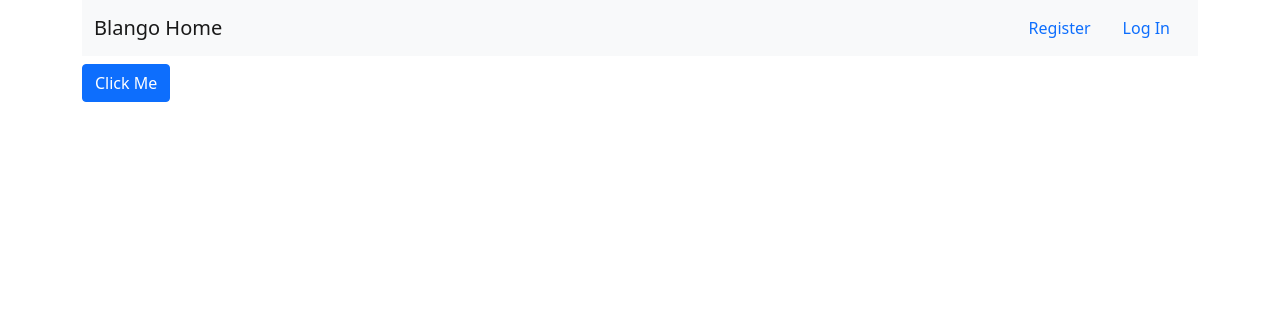
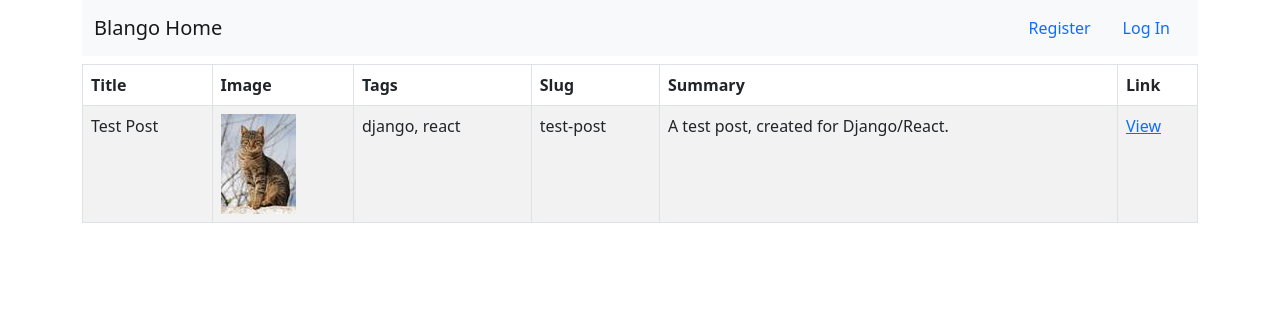
Before and after one commit to SonQBChau/django_codio, a Django app: template templates/blog/post-table.html in a window 1280 px wide. Shown: the top 316 px of the page. Run offline with Django 3.2, Linux system fonts and the light colour scheme; the template is opened without the code that fills it, so the values that code supplies are empty; parts of the project's set-up code (start-up, migrations or seed data) failed here and were passed over; some libraries are stand-ins or nearby versions.

Commit message:
Finish JSX

```diff
--- a/blog/static/blog/blog.js
+++ b/blog/static/blog/blog.js
@@ -1,25 +1,88 @@
-class ClickButton extends React.Component {
+class PostRow extends React.Component {
+  render() {
+    const post = this.props.post;
+    let thumbnail;
+    if (post.hero_image.thumbnail) {
+      thumbnail = <img src={post.hero_image.thumbnail} />;
+    } else {
+      thumbnail = "-";
+    }
+    return (
+      <tr>
+        <td>{post.title}</td>
+        <td>{thumbnail}</td>
+        <td>{post.tags.join(", ")}</td>
+        <td>{post.slug}</td>
+        <td>{post.summary}</td>
+        <td>
+          <a href={"/post/" + post.slug + "/"}>View</a>
+        </td>
+      </tr>
+    );
+  }
+}
+
+class PostTable extends React.Component {
   state = {
-    wasClicked: false,
+    dataLoaded: true,
+    data: {
+      results: [
+        {
+          id: 15,
+          tags: ["django", "react"],
+          hero_image: {
+            thumbnail:
+              "/media/__sized__/hero_images/cat-thumbnail-100x100-70.jpg",
+            full_size: "/media/hero_images/cat-thumbnail-300x300-70.jpg",
+          },
+          title: "Test Post",
+          slug: "test-post",
+          summary: "A test post, created for Django/React.",
+        },
+      ],
+    },
   };
-  handleClick() {
-    this.setState({ wasClicked: true });
-  }
   render() {
-    let buttonText;
-    if (this.state.wasClicked) buttonText = "Clicked!";
-    else buttonText = "Click Me";
-    return React.createElement(
-      "button",
-      {
-        className: "btn btn-primary mt-2",
-        onClick: () => {
-          this.handleClick();
-        },
-      },
-      buttonText
+    let rows;
+    if (this.state.dataLoaded) {
+      if (this.state.data.results.length) {
+        rows = this.state.data.results.map((post) => (
+          <PostRow post={post} key={post.id} />
+        ));
+      } else {
+        rows = (
+          <tr>
+            <td colSpan="6">No results found.</td>
+          </tr>
+        );
+      }
+    } else {
+      rows = (
+        <tr>
+          <td colSpan="6">Loading&hellip;</td>
+        </tr>
+      );
+    }
+
+    return (
+      <table
+        className="table table-striped table-bordered
+mt-2"
+      >
+        <thead>
+          <tr>
+            <th>Title</th>
+            <th>Image</th>
+            <th>Tags</th>
+            <th>Slug</th>
+            <th>Summary</th>
+            <th>Link</th>
+          </tr>
+        </thead>
+        <tbody>{rows}</tbody>
+      </table>
     );
   }
 }
 const domContainer = document.getElementById("react_root");
-ReactDOM.render(React.createElement(ClickButton), domContainer);
+ReactDOM.render(React.createElement(PostTable), domContainer);
--- a/templates/blog/post-table.html
+++ b/templates/blog/post-table.html
@@ -1,5 +1,6 @@
 {% extends "base.html" %}
 {% load static %}
+{% block title %}Post Table{% endblock %}
 {% block content %}
     <div class="row">
         <div class="col">
@@ -8,5 +9,6 @@
     </div>
     <script src="https://unpkg.com/react@17/umd/react.development.js" crossorigin></script>
     <script src="https://unpkg.com/react-dom@17/umd/react-dom.development.js" crossorigin></script>
-    <script src="{% static "blog/blog.js" %}"></script>
+    <script src="https://unpkg.com/babel-standalone@6/babel.min.js"></script>
+    <script type="text/babel" src="{% static "blog/blog.js" %}"></script>
 {% endblock %}
```
